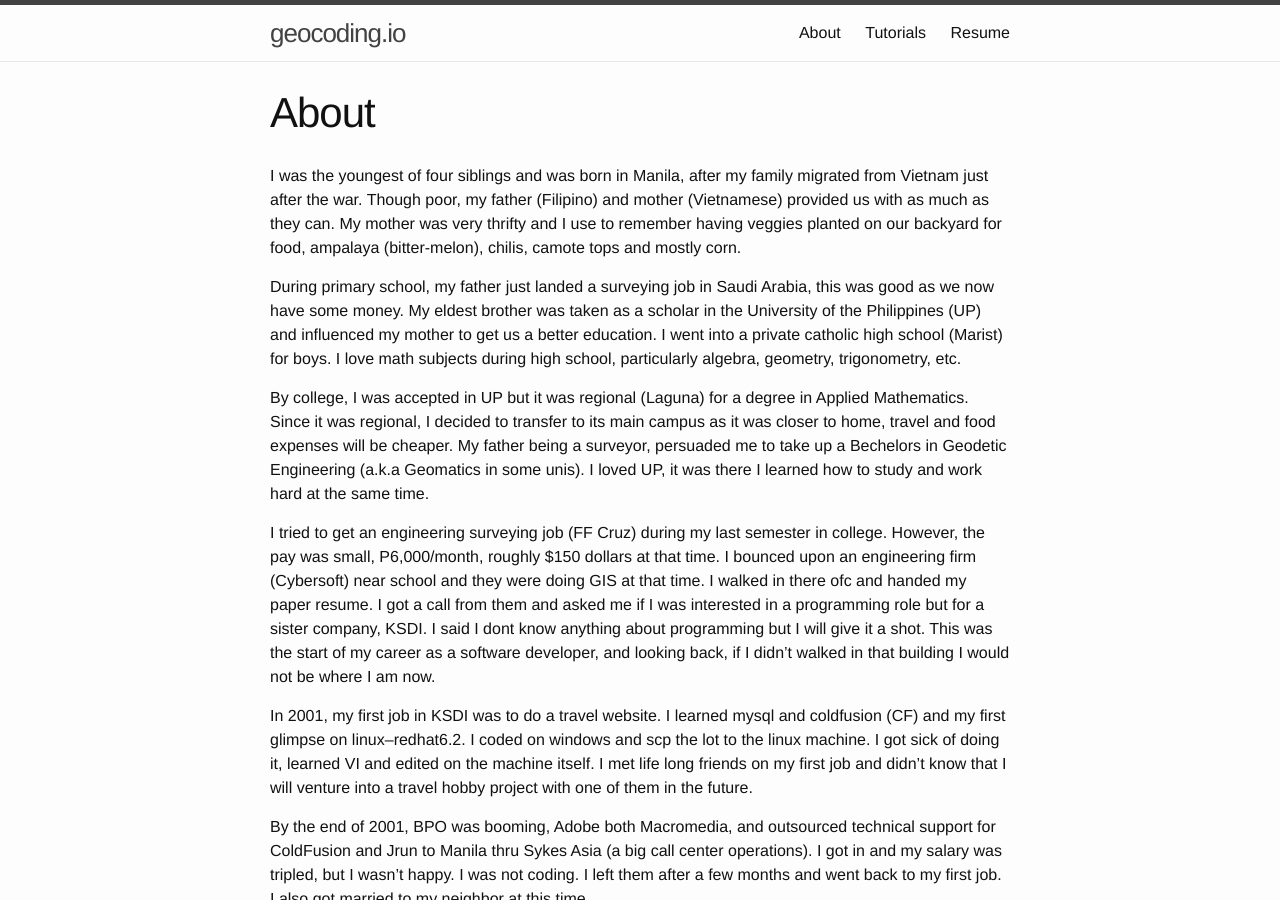
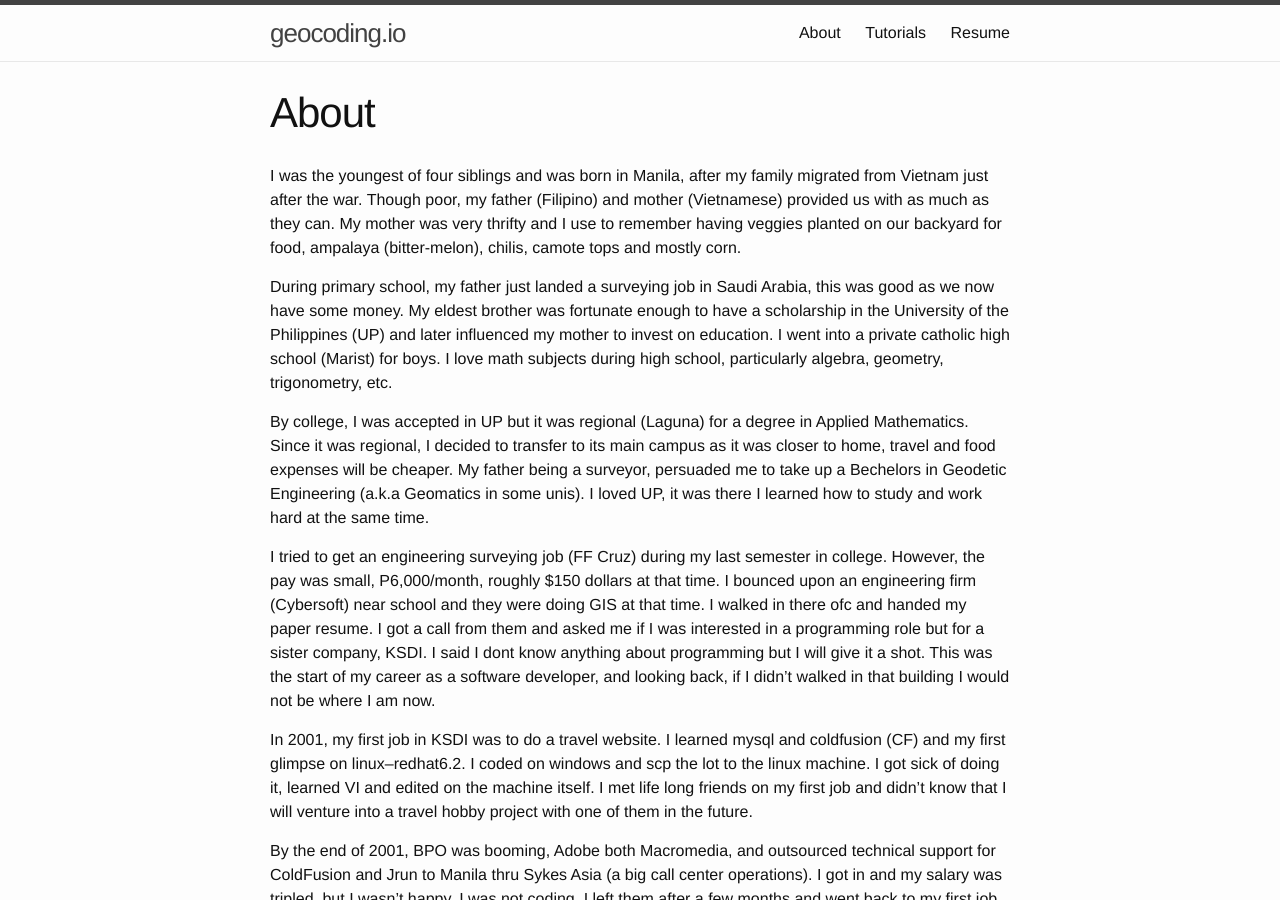
Before and after one commit to rdeguzman/rdeguzman.github.io, a Jekyll site: the page built from about.md, in a window 1280 px wide and 900 px high. Built offline with Jekyll 4.4.1, drawn with Linux system fonts in a browser that asks for light colours.

Commit message:
Revised About Me

```diff
--- a/about.md
+++ b/about.md
@@ -6,7 +6,7 @@ permalink: /about/
 
 I was the youngest of four siblings and was born in Manila, after my family migrated from Vietnam just after the war.  Though poor, my father (Filipino) and mother (Vietnamese) provided us with as much as they can.  My mother was very thrifty and I use to remember having veggies planted on our backyard for food, ampalaya (bitter-melon), chilis, camote tops and mostly corn.
 
-During primary school, my father just landed a surveying job in Saudi Arabia, this was good as we now have some money.  My eldest brother was taken as a scholar in the University of the Philippines (UP) and influenced my mother to get us a better education. I went into a private catholic high school (Marist) for boys.  I love math subjects during high school, particularly algebra, geometry, trigonometry, etc.
+During primary school, my father just landed a surveying job in Saudi Arabia, this was good as we now have some money.  My eldest brother was fortunate enough to have a scholarship in the University of the Philippines (UP) and later influenced my mother to invest on education. I went into a private catholic high school (Marist) for boys.  I love math subjects during high school, particularly algebra, geometry, trigonometry, etc.
 
 By college, I was accepted in UP but it was regional (Laguna) for a degree in Applied Mathematics.  Since it was regional, I decided to transfer to its main campus as it was closer to home, travel and food expenses will be cheaper.  My father being a surveyor, persuaded me to take up a Bechelors in Geodetic Engineering (a.k.a Geomatics in some unis).  I loved UP, it was there I learned how to study and work hard at the same time.
 
```
